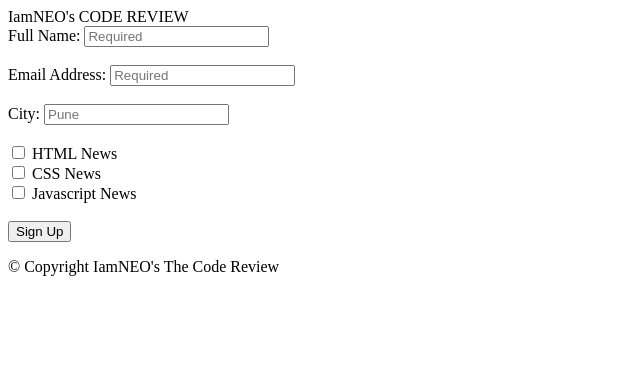
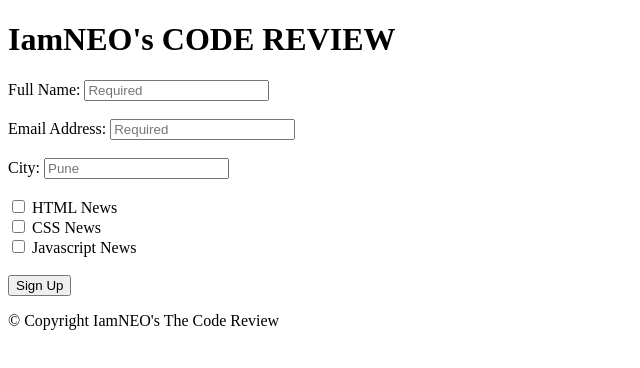
Before and after one commit to iamneo-production/dffacaefcff305540866bbaaaabbcbbfefone, a plain HTML site: page public/index.html in a window 1280 px wide. Shown: the whole page, without its empty margins (0-640 px from the left). Drawn offline with Linux system fonts and the light colour scheme.

Commit message:
Backup Commit

```diff
--- a/public/index.html
+++ b/public/index.html
@@ -4,7 +4,7 @@
     <title>IamNEO's CODE REVIEW</title>
 </head>
 <body>
-    <hl>IamNEO's CODE REVIEW</hl>
+    <h1>IamNEO's CODE REVIEW</h1>
     <form action="#" method="post">
         <label for="name">Full Name:</label>
         <input type="text" id="name" name="user_name" placeholder="Required" required><br><br>
```
